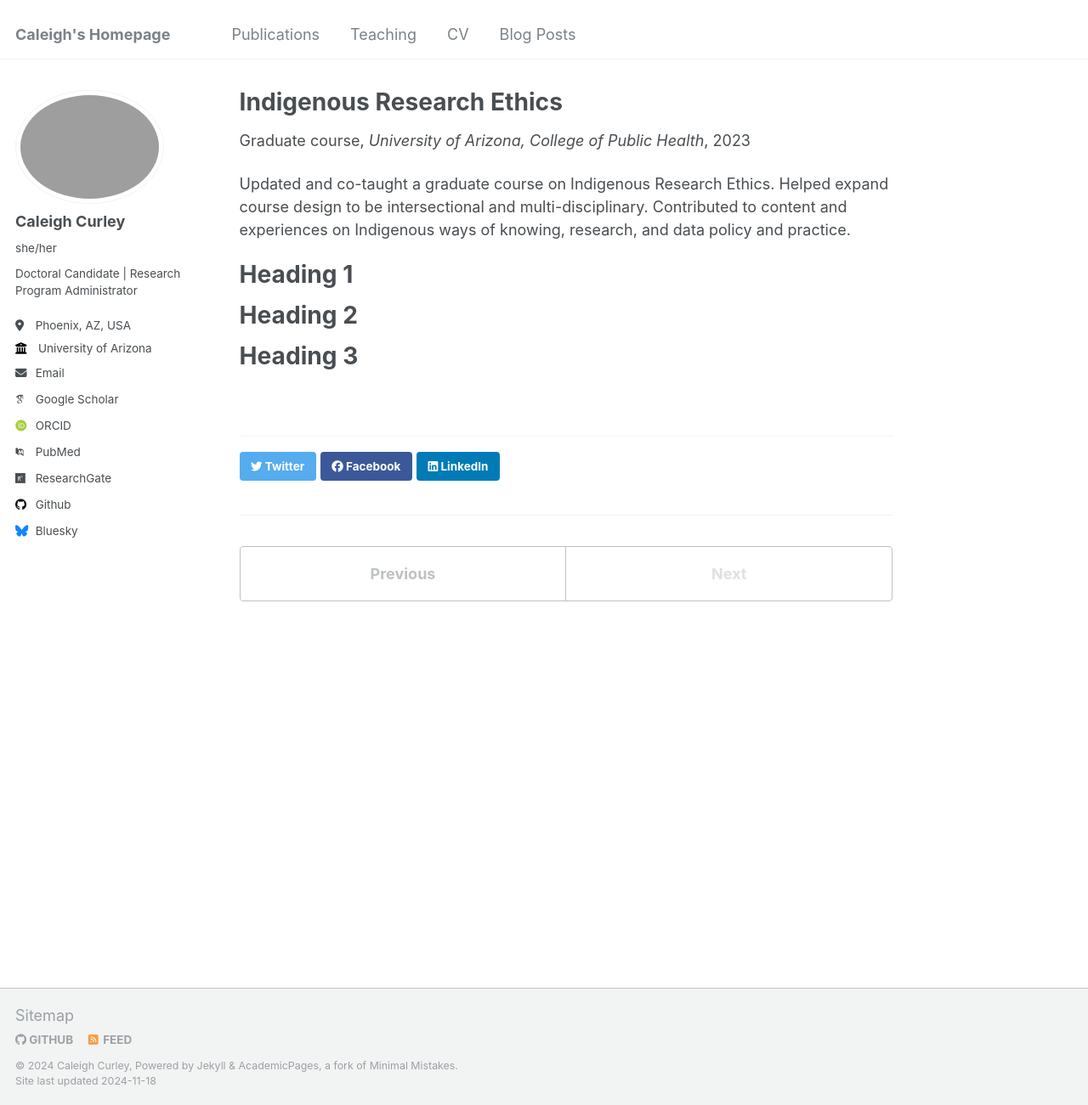
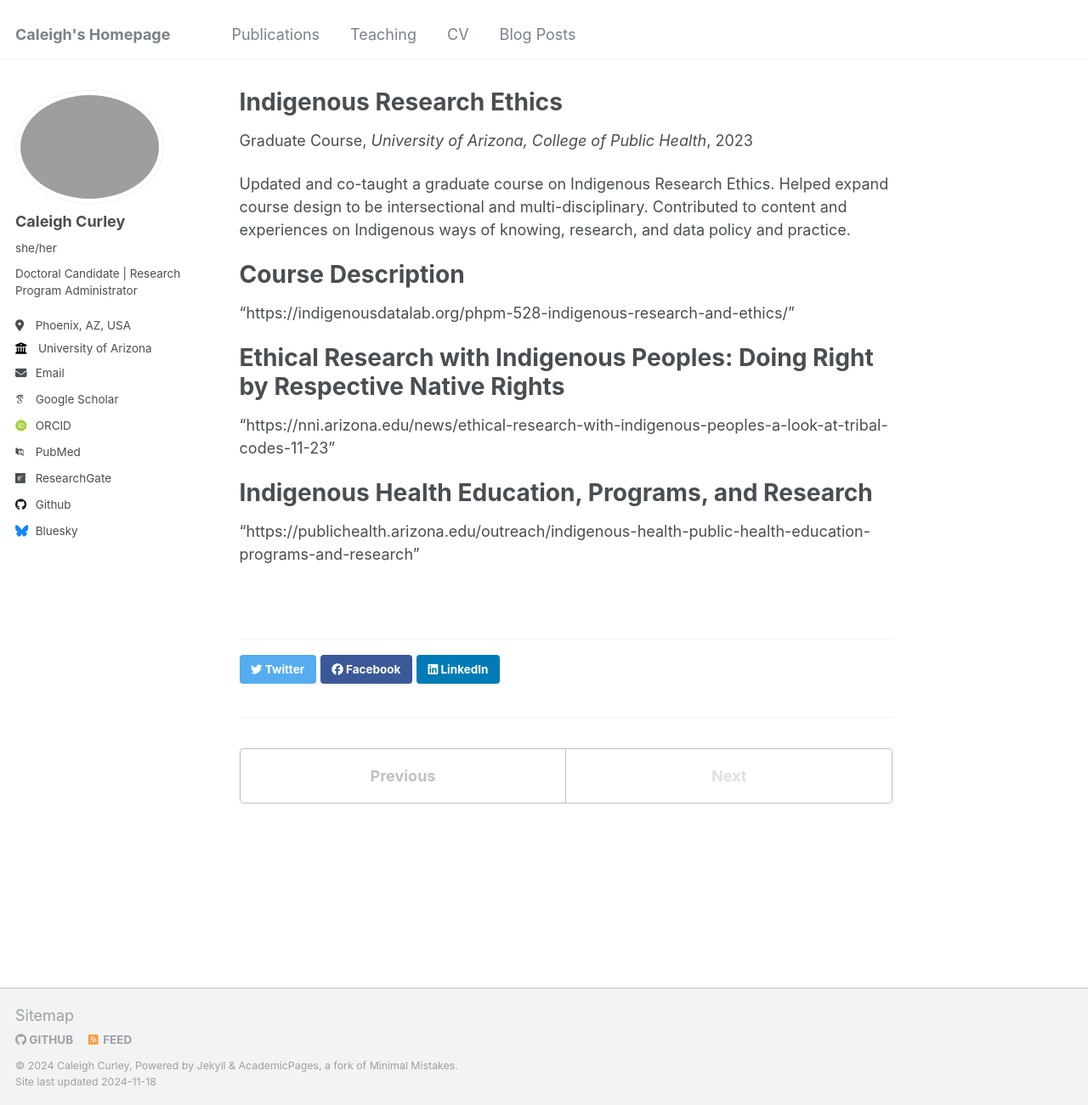
Before and after one commit to caleighcurley/Caleigh-Curley, a Jekyll site: the page built from _teaching/2014-spring-teaching-1.md, in a window 1280 px wide and 1301 px high. Shown: the whole window at 85% size. Built offline with Jekyll 4.4.1, drawn with Linux system fonts in a browser that asks for light colours; some web fonts are replaced.

Commit message:
Update 2014-spring-teaching-1.md

```diff
--- a/_teaching/2014-spring-teaching-1.md
+++ b/_teaching/2014-spring-teaching-1.md
@@ -1,7 +1,7 @@
 ---
 title: "Indigenous Research Ethics"
 collection: teaching
-type: "Graduate course"
+type: "Graduate Course"
 permalink: /teaching/2014-spring-teaching-1
 venue: "University of Arizona, College of Public Health"
 date: 08/1/2023
@@ -10,11 +10,14 @@ location: "Tucson, AZ, USA"
 Updated and co-taught a graduate course on Indigenous Research Ethics. Helped expand course design to be intersectional and multi-disciplinary. Contributed to content and experiences on Indigenous ways of knowing, research, and data policy and practice.
 
 
-Heading 1
+Course Description
 ======
+"https://indigenousdatalab.org/phpm-528-indigenous-research-and-ethics/"
 
-Heading 2
+Ethical Research with Indigenous Peoples: Doing Right by Respective Native Rights
 ======
+"https://nni.arizona.edu/news/ethical-research-with-indigenous-peoples-a-look-at-tribal-codes-11-23"
 
-Heading 3
+Indigenous Health Education, Programs, and Research
 ======
+"https://publichealth.arizona.edu/outreach/indigenous-health-public-health-education-programs-and-research"
```
